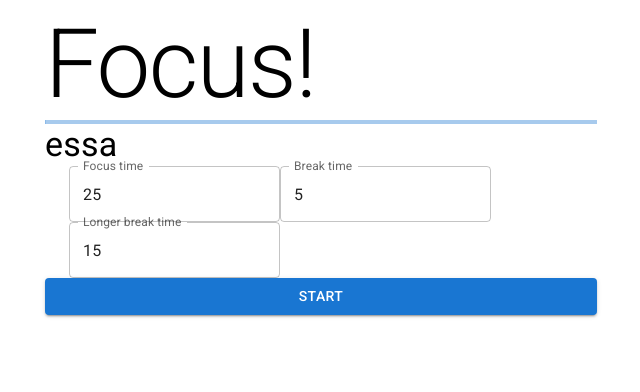
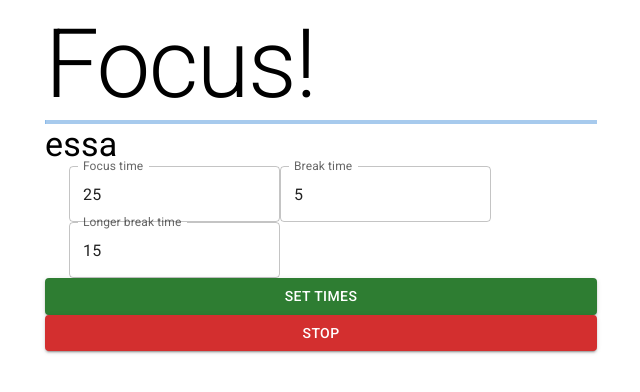
Before and after one commit to pjwegiel/pomodoro, a React (Create React App) app: page / in a window 1280 px wide. Shown: the top 392 px of the page, without its empty margins (319-959 px from the left). Built offline with nearby package versions, Linux system fonts and the light colour scheme.

Commit message:
fixed redux type errors

```diff
--- a/src/App.tsx
+++ b/src/App.tsx
@@ -1,7 +1,10 @@
 import { Container } from '@mui/material'
 import { makeStyles } from '@mui/styles'
+import { useSelector, useDispatch } from 'react-redux'
 import { ProgressBar } from './Components/ProgressBar/ProgressBar'
 import { Form } from './Components/Form/Form'
+import { ActionButton } from './Components/ActionButton/ActionButton'
+import { setIsRunning } from './Store/actionCreators'
 
 // pomodoro app that alerts user about intervals set to enhance productivity
 
@@ -22,10 +25,19 @@ const useStyles = makeStyles({
 
 function App() {
     const classes = useStyles()
+    const isRunning = useSelector((state: AppState) => state.isRunning)
+    const dispatch = useDispatch()
     return (
         <Container className={classes.container} maxWidth="sm">
             <ProgressBar />
             <Form />
+            <ActionButton
+                label={isRunning ? 'stop' : 'start'}
+                color={isRunning ? 'error' : 'success'}
+                onClickEvent={() => {
+                    dispatch(setIsRunning(isRunning))
+                }}
+            />
         </Container>
     )
 }
--- a/src/Components/ActionButton/ActionButton.tsx
+++ b/src/Components/ActionButton/ActionButton.tsx
@@ -1,4 +1,4 @@
-import Button from '@mui/material/Button'
+import Button, { ButtonProps } from '@mui/material/Button'
 
 type ActionButtonProps = {
     label: string
@@ -6,15 +6,16 @@ type ActionButtonProps = {
 }
 
 export function ActionButton({
+    color,
     label,
     onClickEvent,
-}: ActionButtonProps): JSX.Element {
+}: ButtonProps & ActionButtonProps): JSX.Element {
     return (
         <Button
             variant="contained"
+            color={color}
             fullWidth
-            onClick={(e) => {
-                e.preventDefault()
+            onClick={() => {
                 onClickEvent()
             }}
         >
--- a/src/Components/Form/Form.tsx
+++ b/src/Components/Form/Form.tsx
@@ -50,11 +50,15 @@ export function Form(): JSX.Element {
                 />
             </Container>
             <ActionButton
-                label="start"
+                label="set times"
+                color="success"
                 onClickEvent={() => {
-                    dispatch(
-                        setTimes({ focusTime, breakTime, longerBreakTime })
-                    )
+                    const times: ITimes = {
+                        focusTime,
+                        breakTime,
+                        longerBreakTime,
+                    }
+                    dispatch(setTimes(times))
                 }}
             />
         </>
--- a/src/Components/ProgressBar/ProgressBar.tsx
+++ b/src/Components/ProgressBar/ProgressBar.tsx
@@ -7,14 +7,15 @@ export function ProgressBar(): JSX.Element {
     const [isWorkingState, setIsWorkingState] = useState(true)
     const [seconds, setSeconds] = useState(1)
     const timesState = useSelector((state: AppState) => state.times)
+    const isRunningState = useSelector((state: AppState) => state.isRunning)
     const [progress, setProgress] = useState<number>(0)
     useEffect(() => {
         const interval = setInterval(() => {
+            if (isRunningState) {
                 if (isWorkingState) {
                     setSeconds(seconds + 1)
                     const currentInterval = timesState.focusTime * 60
                     const currentProgress = (seconds * 10) / currentInterval
-                console.log(currentProgress)
                     if (currentProgress < 100) {
                         setProgress(currentProgress)
                     } else {
@@ -32,6 +33,7 @@ export function ProgressBar(): JSX.Element {
                         setIsWorkingState(true)
                         setProgress(0)
                         setSeconds(1)
+                    }
                 }
             }
         }, 1000)
--- a/src/Store/actionCreators.ts
+++ b/src/Store/actionCreators.ts
@@ -7,3 +7,11 @@ export function setTimes(times: ITimes) {
     }
     return action
 }
+
+export function setIsRunning(isRunning: boolean) {
+    const action: IsRunningAction = {
+        type: actionTypes.SET_ISRUNNING,
+        isRunning,
+    }
+    return action
+}
--- a/src/Store/reducer.ts
+++ b/src/Store/reducer.ts
@@ -8,11 +8,13 @@ const initialState: AppState = {
     },
     isRunning: true,
     intervalsCount: 0,
-    progress: 0,
 }
 
-// eslint-disable-next-line default-param-last
-function reducer(state: AppState = initialState, action: TimesAction) {
+function reducer(
+    // eslint-disable-next-line default-param-last
+    state: AppState = initialState,
+    action: TimesAction & IsRunningAction
+) {
     switch (action.type) {
         case actionTypes.SET_TIMES:
             return {
@@ -22,6 +24,7 @@ function reducer(state: AppState = initialState, action: TimesAction) {
                     breakTime: action.times.breakTime,
                     longerBreakTime: action.times.longerBreakTime,
                 },
+                isRunning: false,
             }
         case actionTypes.SET_ISRUNNING:
             return {
--- a/src/index.tsx
+++ b/src/index.tsx
@@ -7,7 +7,7 @@ import reportWebVitals from './reportWebVitals'
 import App from './App'
 import reducer from './Store/reducer'
 
-const store: Store<AppState, TimesAction> & {
+const store: Store<AppState, TimesAction | IsRunningAction> & {
     dispatch: DispatchType
 } = createStore(reducer, applyMiddleware(thunk))
 
```
Also changed, not shown: src/type.d.ts (+6 -2 lines). Lines whose indentation alone changed are shown as unchanged.
